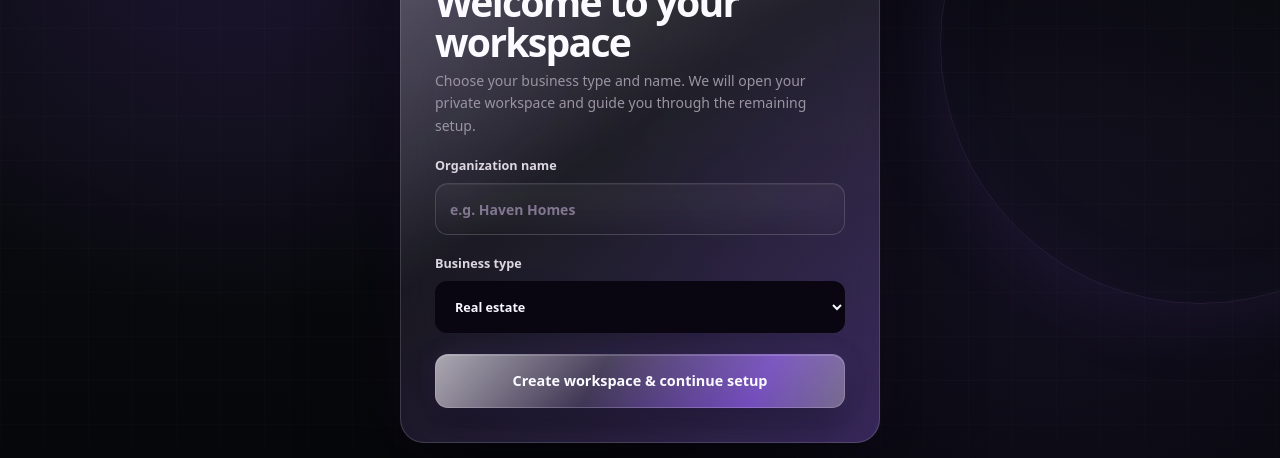
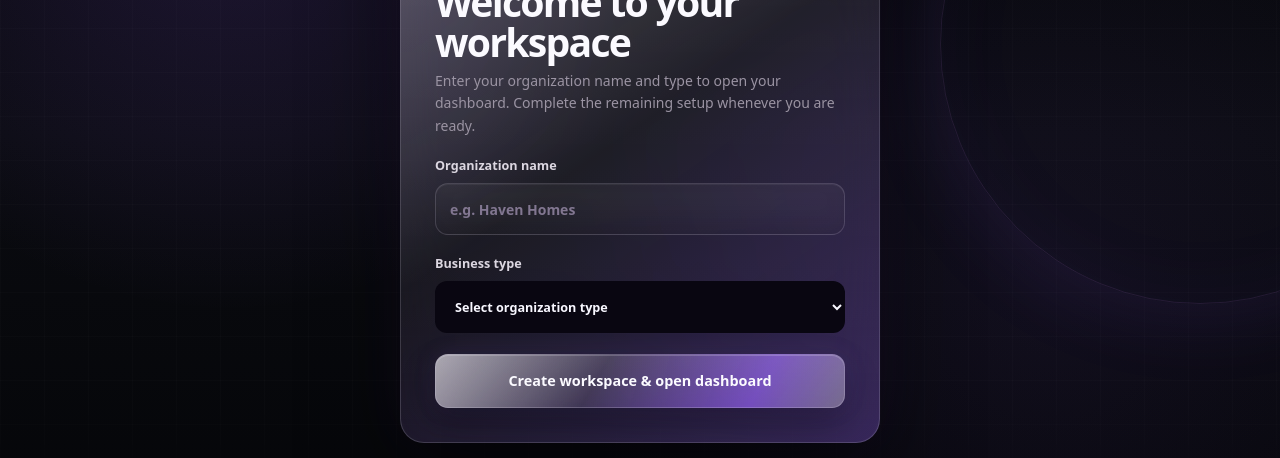
Before and after one commit to limitlessnx/agent-website-2, a Next.js app: page /account/setup in a window 1280 px wide. Shown: the part 280-738 px from the top of the page. Built offline with nearby package versions, Linux system fonts and the light colour scheme.

Commit message:
fix(onboarding): require explicit industry and clarify immediate dashboard access

```diff
--- a/app/account/setup/SetupForm.tsx
+++ b/app/account/setup/SetupForm.tsx
@@ -31,7 +31,7 @@ export default function SetupForm() {
         return;
       }
 
-      router.push(String(result.redirect_to || "/onboarding"));
+      router.push(String(result.redirect_to || "/portal"));
       router.refresh();
     } catch {
       setError("We could not connect to the workspace service. Check your connection and try again.");
@@ -46,7 +46,7 @@ export default function SetupForm() {
       <div>
         <p className="admin-kicker">Fluxknight Client Portal</p>
         <h1>Welcome to your workspace</h1>
-        <p className="admin-muted">Choose your business type and name. We will open your private workspace and guide you through the remaining setup.</p>
+        <p className="admin-muted">Enter your organization name and type to open your dashboard. Complete the remaining setup whenever you are ready.</p>
       </div>
       <label>
         Organization name
@@ -54,7 +54,8 @@ export default function SetupForm() {
       </label>
       <label>
         Business type
-        <select name="industry_slug" defaultValue="real-estate" required>
+        <select name="industry_slug" defaultValue="" required>
+          <option value="" disabled>Select organization type</option>
           <option value="real-estate">Real estate</option>
           <option value="hotels">Hotels & hospitality</option>
           <option value="photography-studio">Photography studio</option>
@@ -71,7 +72,7 @@ export default function SetupForm() {
         </select>
       </label>
       {error ? <p className="admin-error" role="alert">{error}</p> : null}
-      <button type="submit" disabled={loading}>{loading ? "Opening workspace..." : "Create workspace & continue setup"}</button>
+      <button type="submit" disabled={loading}>{loading ? "Opening workspace..." : "Create workspace & open dashboard"}</button>
     </form>
   );
 }
```
